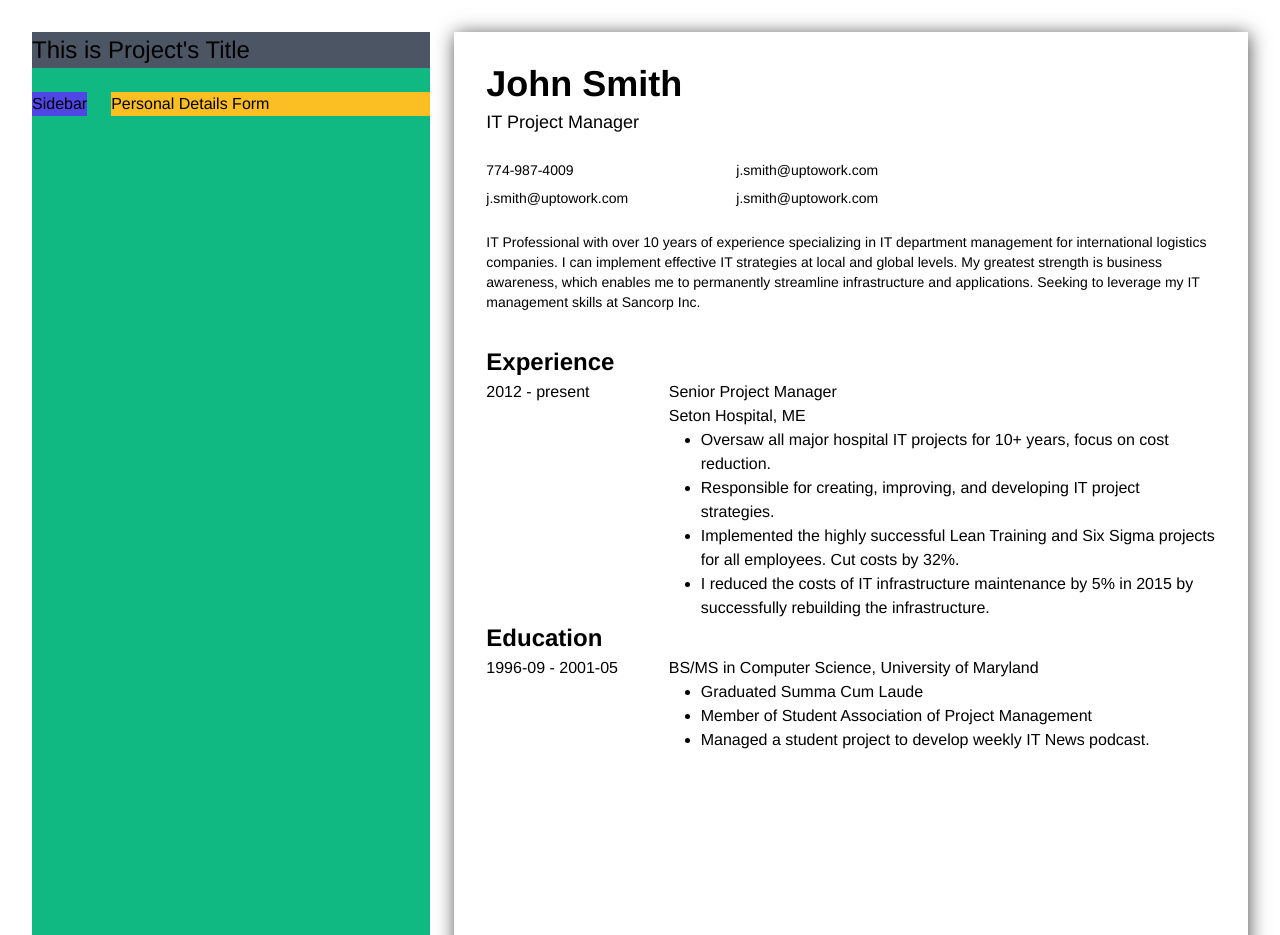
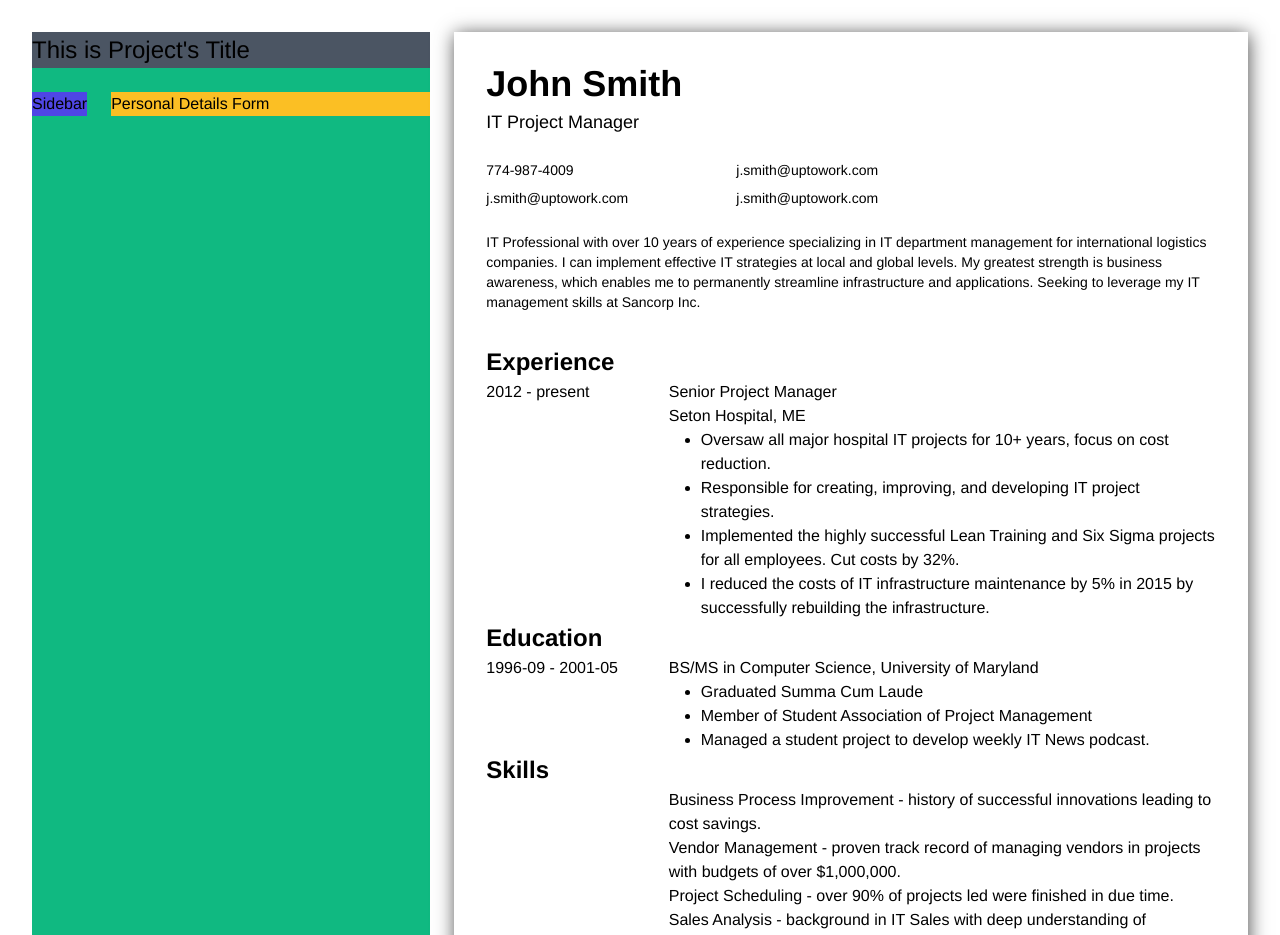
Before and after one commit to AkzechKyla/CVApplicationMaker, a React (Vite) app: page / in a window 1280 px wide. Shown: the top 935 px of the page. Built offline with nearby package versions, Linux system fonts and the light colour scheme.

Commit message:
Add SkillsInfo

```diff
--- a/src/pages/CVPreview.tsx
+++ b/src/pages/CVPreview.tsx
@@ -1,6 +1,24 @@
 import { PersonalDetailsInfo } from '../components/CVPreview/PersonalDetailsInfo';
 import { ExperienceInfo } from '../components/CVPreview/ExperienceInfo';
 import { EducationInfo } from '../components/CVPreview/EducationInfo';
+
+function SkillsInfo() {
+    return(
+        <div>
+            <h1 className="font-bold">Skills</h1>
+            <div className="flex w-full">
+                <div className="w-2/6"></div>
+                <div className="w-full">
+                    <p>Business Process Improvement - history of successful innovations leading to cost savings.</p>
+                    <p>Vendor Management - proven track record of managing vendors in projects with budgets of over $1,000,000.</p>
+                    <p>Project Scheduling - over 90% of projects led were finished in due time.</p>
+                    <p>Sales Analysis - background in IT Sales with deep understanding of negotiating contracts.</p>
+                </div>
+            </div>
+
+        </div>
+    );
+}
 
 function CVPreview() {
     return(
@@ -8,9 +26,10 @@ function CVPreview() {
             style={{
                 boxShadow: '1px 2px 18px 0px rgba(0,0,0,0.69)'
             }}>
-            <PersonalDetailsInfo/>
-            <ExperienceInfo/>
-            <EducationInfo/>
+            <PersonalDetailsInfo />
+            <ExperienceInfo />
+            <EducationInfo />
+            <SkillsInfo />
         </div>
     );
 }
```
